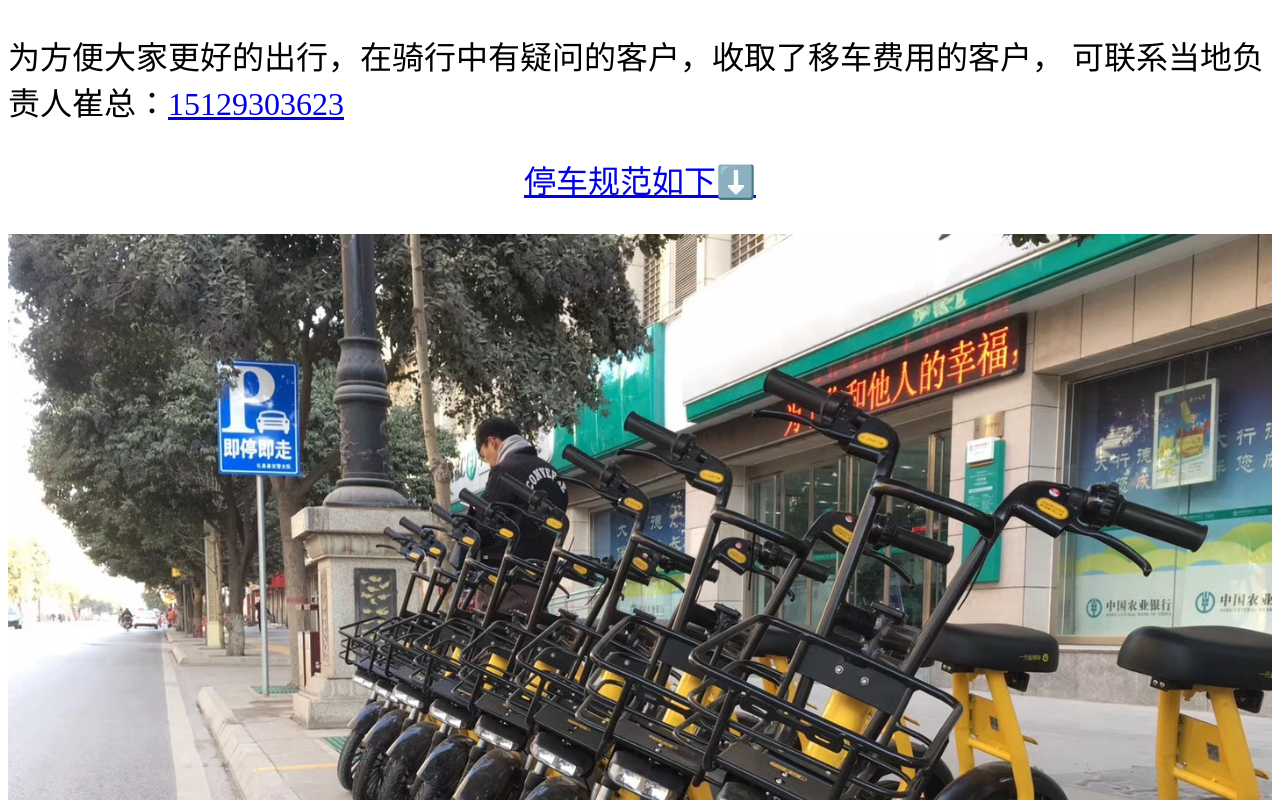
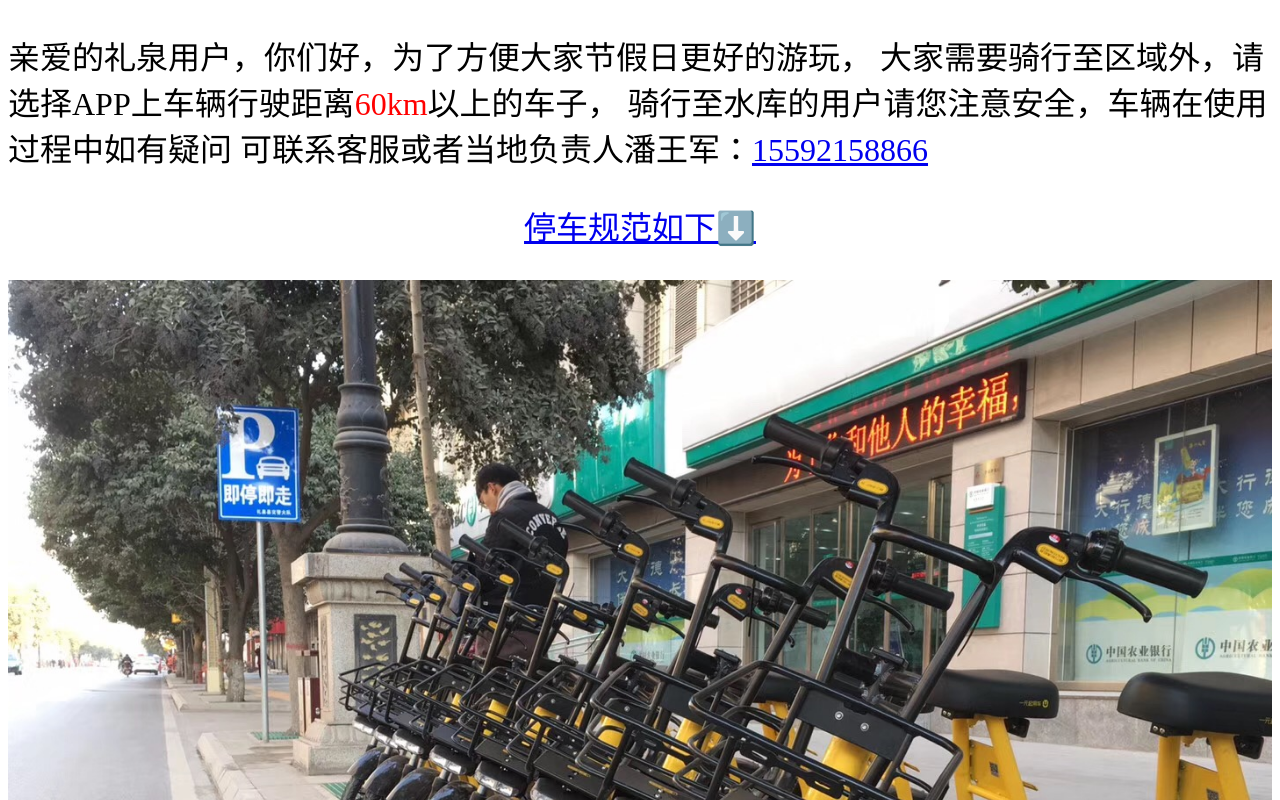
Before and after one commit to hengxingyema/simpleads, a website: page public/index.html in a window 1280 px wide. Shown: the top 800 px of the page. Drawn offline with Linux system fonts and the light colour scheme.

Commit message:
礼泉用户

```diff
--- a/public/index.html
+++ b/public/index.html
@@ -2,7 +2,7 @@
 <html>
 <head>
 	<meta charset="UTF-8">
-	<title>彬州通知</title>
+	<title>礼泉通知</title>
 
 	<link rel="stylesheet" href="css/index.css" type="text/css"/>
 	<script type="text/javascript" src="js/index.js"></script>
@@ -12,8 +12,10 @@
 <body>
 	<div class="commit" style="font-size: 2.5vw;">
 		<p>
-			为方便大家更好的出行，在骑行中有疑问的客户，收取了移车费用的客户，
-			可联系当地负责人崔总：<a href="tel://15129303623">15129303623</span>
+			亲爱的礼泉用户，你们好，为了方便大家节假日更好的游玩，
+			大家需要骑行至区域外，请选择APP上车辆行驶距离<span style="color: red;">60km</span>以上的车子，
+			骑行至水库的用户请您注意安全，车辆在使用过程中如有疑问
+			可联系客服或者当地负责人潘王军：<a href="tel://15592158866">15592158866</span>
 		</p>
 
 		<p style="text-align: center;">停车规范如下⬇️</p>
```
Also changed, not shown: 1 other file.
